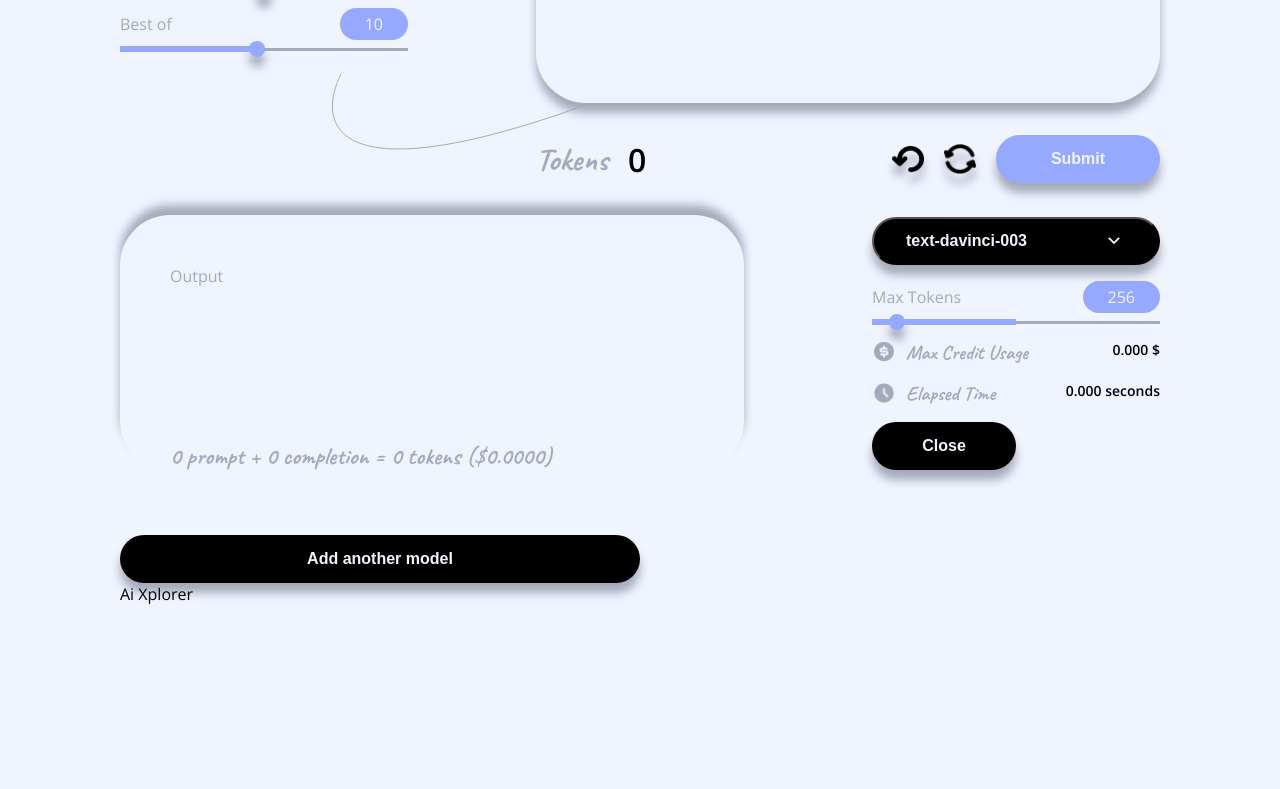
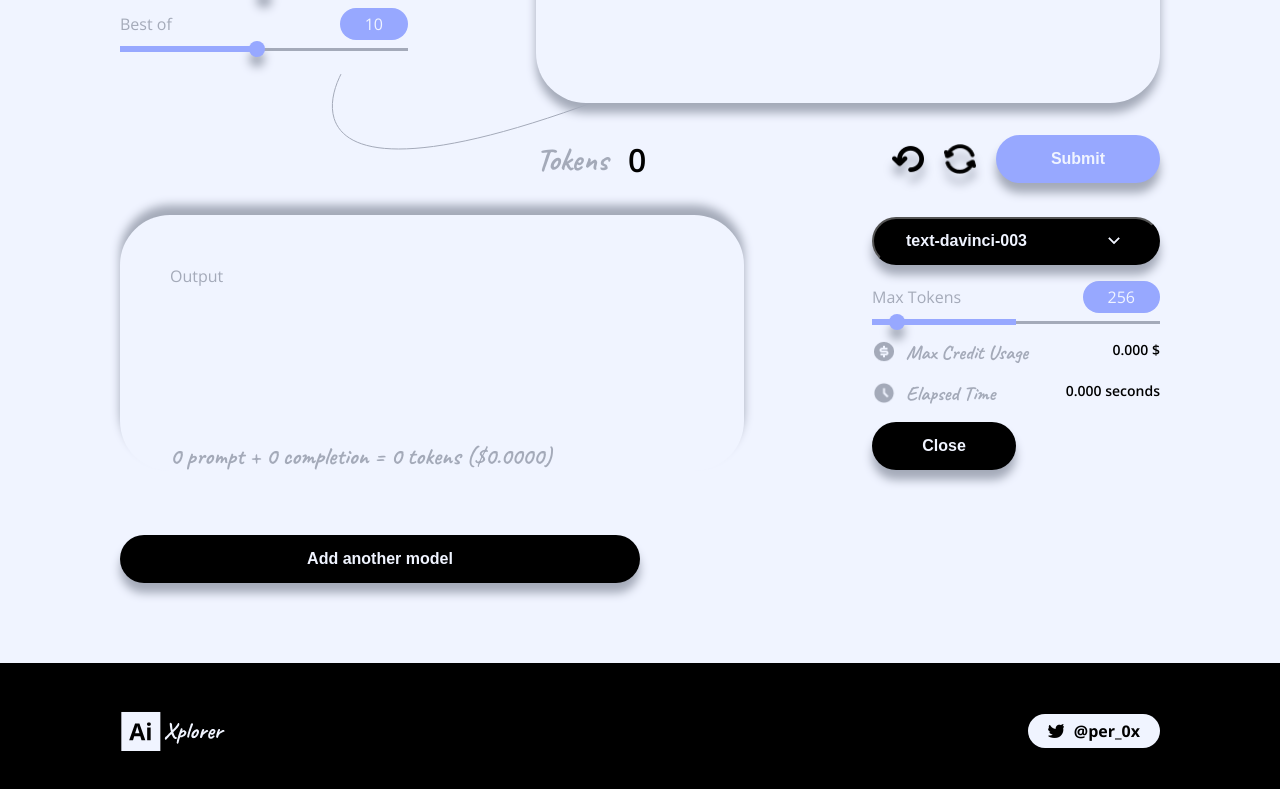
Before and after one commit to PervezSH/ai-xplorer, a Next.js app: page /compare in a window 1280 px wide. Shown: the part 578-1367 px from the top of the page. Before the commit the page ends 1183 px from the top, so only its background shows below. Built offline with nearby package versions, Linux system fonts and the light colour scheme.

Commit message:
style: footer ✨

```diff
--- a/components/Footer.tsx
+++ b/components/Footer.tsx
@@ -1,11 +1,27 @@
-import footerStyles from '../styles/components/Footer.module.scss';
+import Image from "next/image";
+
+import footerStyles from "../styles/components/Footer.module.scss";
 
 const Footer = () => {
-    return (
-        <div className={footerStyles.container}>
-            <div>Ai Xplorer</div>
-        </div>
-    );
-}
+  return (
+    <div className={footerStyles.container}>
+      <Image
+        src="/images/logo-for-dark.svg"
+        alt="Logo"
+        width={109}
+        height={40}
+      />
+      <div
+        className={footerStyles["twitter-handle"]}
+        onClick={() => {
+          window.open("https://twitter.com/per_0x", "_blank");
+        }}
+      >
+        <Image src="/images/twitter.svg" alt="twitter" width={16} height={16} />
+        <p>@per_0x</p>
+      </div>
+    </div>
+  );
+};
 
 export default Footer;
--- a/styles/components/Footer.module.scss
+++ b/styles/components/Footer.module.scss
@@ -1,3 +1,35 @@
+@import "../_config.scss";
+
 .container {
+  display: flex;
+  flex-direction: row;
+  justify-content: space-between;
+  align-items: center;
+
+  margin: 80px -120px 0px -120px;
+  padding: 48px 120px;
+
+  background: $bg-secondary-color;
+  color: $font-secondary-color;
+
+  .twitter-handle {
     display: flex;
+    flex-direction: row;
+    justify-content: space-between;
+    align-items: center;
+    padding: 6px 20px;
+    gap: 10px;
+    border-radius: 20px;
+
+    background: $bg-primary-color;
+    color: $font-primary-color;
+
+    cursor: pointer;
+
+    p {
+      font-style: normal;
+      font-weight: 700;
+      font-size: 16px;
+    }
+  }
 }
```
Also changed, not shown: public/images/logo-for-dark.svg (added), public/images/twitter.svg (added).
